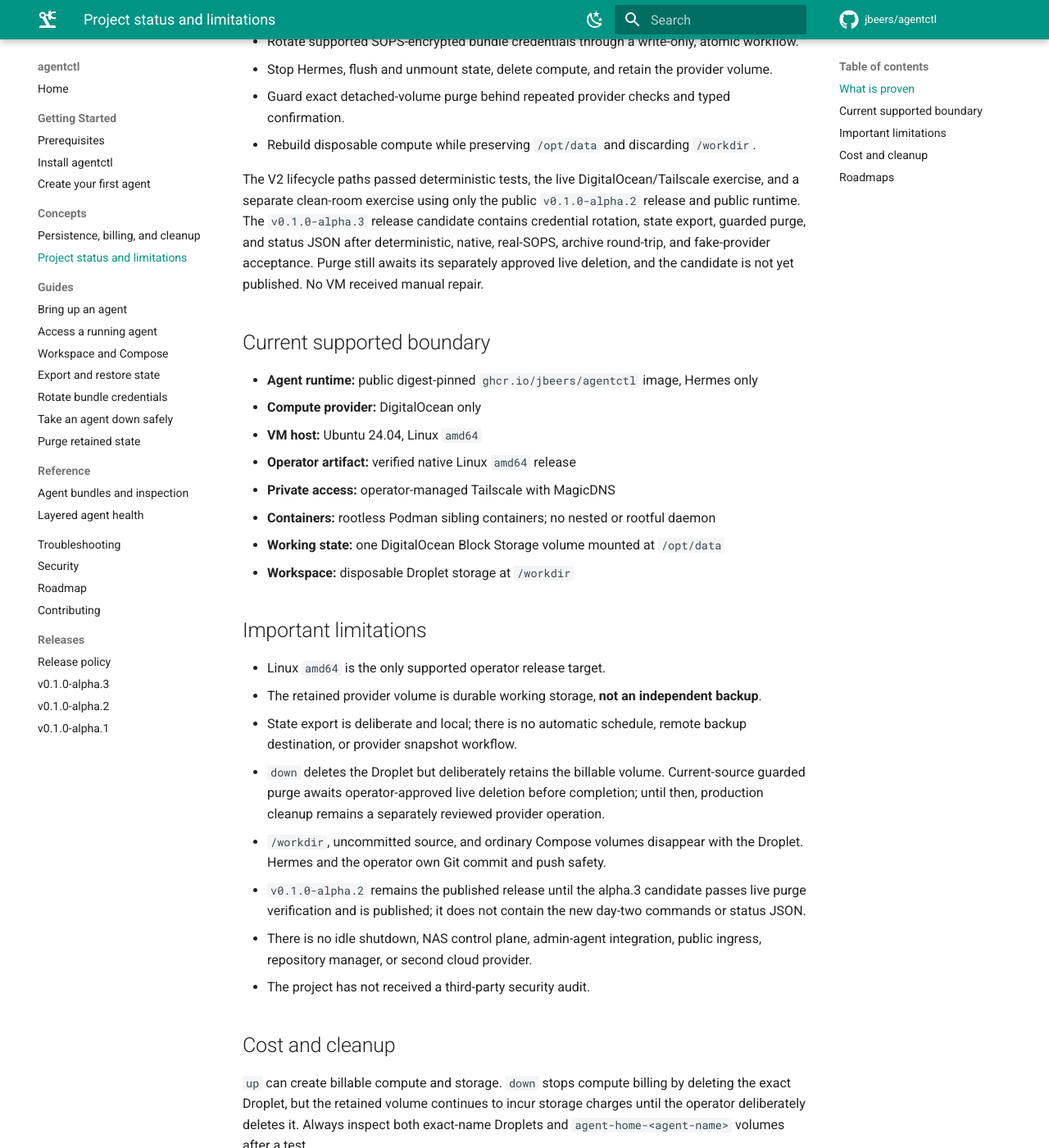
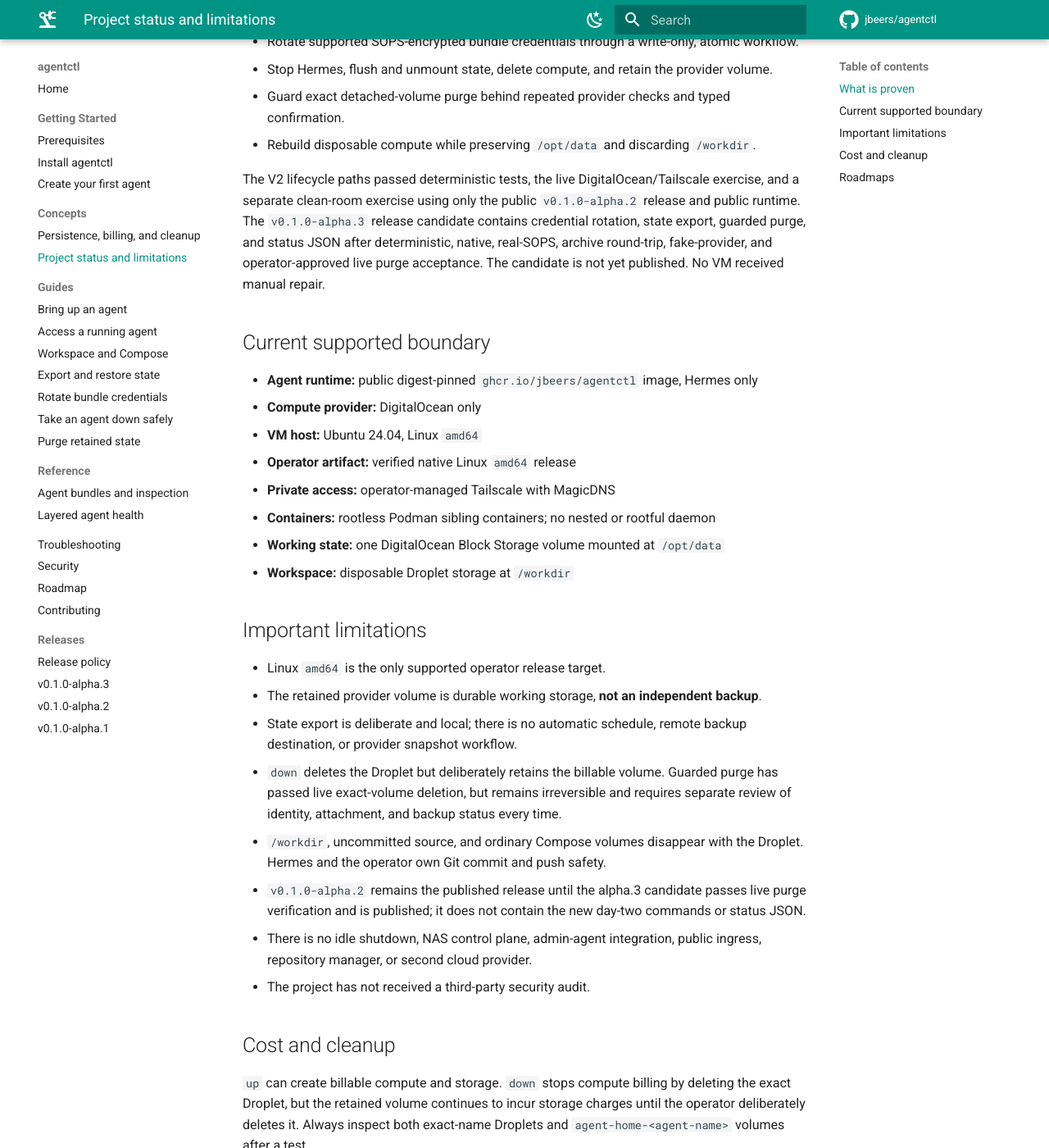
Before and after one commit to jbeers/agentctl, an MkDocs documentation site: the page built from docs/project-status.md, in a window 1280 px wide and 1400 px high, scrolled down 730 px. Shown: the whole window at 82% size. Built offline with MkDocs 1.6.1 and Material for MkDocs 9.7.7, drawn with Linux system fonts in a browser that asks for light colours; comment, search, counter and statistics services are not loaded; some of the changed text lies outside the part shown.

Commit message:
Complete live purge verification

```diff
--- a/docs/project-status.md
+++ b/docs/project-status.md
@@ -20,7 +20,7 @@ The completed implementation can:
 - Guard exact detached-volume purge behind repeated provider checks and typed confirmation.
 - Rebuild disposable compute while preserving `/opt/data` and discarding `/workdir`.
 
-The V2 lifecycle paths passed deterministic tests, the live DigitalOcean/Tailscale exercise, and a separate clean-room exercise using only the public `v0.1.0-alpha.2` release and public runtime. The `v0.1.0-alpha.3` release candidate contains credential rotation, state export, guarded purge, and status JSON after deterministic, native, real-SOPS, archive round-trip, and fake-provider acceptance. Purge still awaits its separately approved live deletion, and the candidate is not yet published. No VM received manual repair.
+The V2 lifecycle paths passed deterministic tests, the live DigitalOcean/Tailscale exercise, and a separate clean-room exercise using only the public `v0.1.0-alpha.2` release and public runtime. The `v0.1.0-alpha.3` release candidate contains credential rotation, state export, guarded purge, and status JSON after deterministic, native, real-SOPS, archive round-trip, fake-provider, and operator-approved live purge acceptance. The candidate is not yet published. No VM received manual repair.
 
 ## Current supported boundary
 
@@ -38,7 +38,7 @@ The V2 lifecycle paths passed deterministic tests, the live DigitalOcean/Tailsca
 - Linux `amd64` is the only supported operator release target.
 - The retained provider volume is durable working storage, **not an independent backup**.
 - State export is deliberate and local; there is no automatic schedule, remote backup destination, or provider snapshot workflow.
-- `down` deletes the Droplet but deliberately retains the billable volume. Current-source guarded purge awaits operator-approved live deletion before completion; until then, production cleanup remains a separately reviewed provider operation.
+- `down` deletes the Droplet but deliberately retains the billable volume. Guarded purge has passed live exact-volume deletion, but remains irreversible and requires separate review of identity, attachment, and backup status every time.
 - `/workdir`, uncommitted source, and ordinary Compose volumes disappear with the Droplet. Hermes and the operator own Git commit and push safety.
 - `v0.1.0-alpha.2` remains the published release until the alpha.3 candidate passes live purge verification and is published; it does not contain the new day-two commands or status JSON.
 - There is no idle shutdown, NAS control plane, admin-agent integration, public ingress, repository manager, or second cloud provider.
@@ -55,4 +55,4 @@ Removing the local `agentctl` executable or encrypted bundle does not remove pro
 - [Completed V2 lifecycle](https://github.com/jbeers/agentctl/blob/main/v2/README.md)
 - [Public product roadmap](https://github.com/jbeers/agentctl/blob/main/v3/README.md)
 
-Remaining public-alpha work completes live purge verification, publishes the alpha.3 candidate, and runs the final public-alpha end-to-end proof.
+Remaining public-alpha work publishes the alpha.3 candidate and runs the final public-alpha end-to-end proof.
```
Also changed, not shown: docs/releases/v0.1.0-alpha.3.md (+1 -0 lines), v3/README.md (+1 -1 lines), v3/issues/008-purge-retained-state-safely.md (+6 -3 lines).
